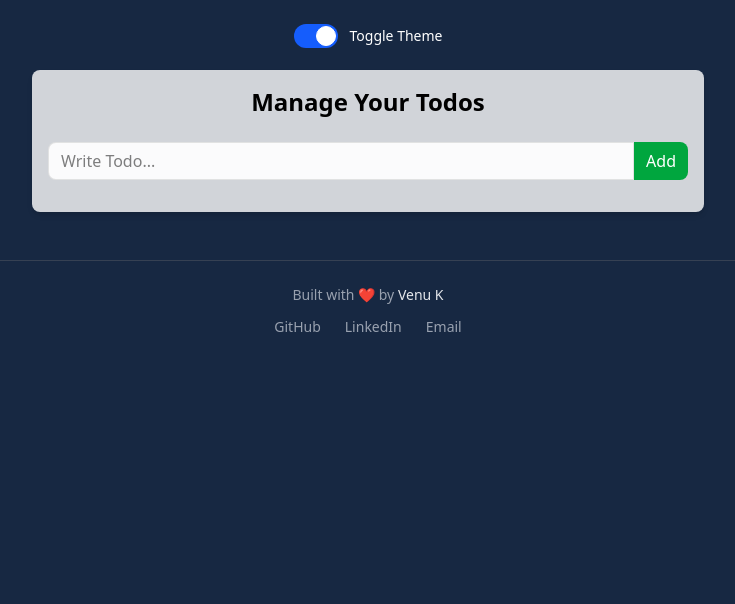
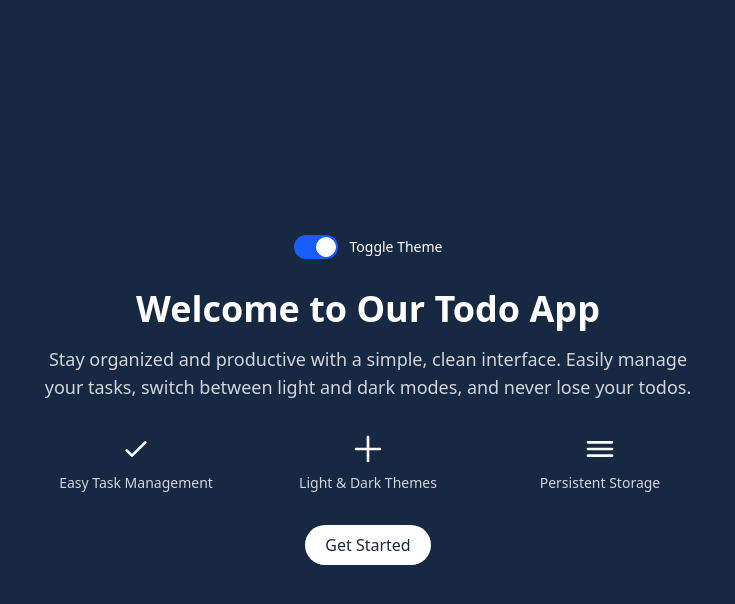
Before and after one commit to notvenu/todo, a React (Vite) app: page / in a window 1280 px wide. Shown: the top 604 px of the page, without its empty margins (272-1007 px from the left). Built offline with nearby package versions, Linux system fonts and the light colour scheme.

Commit message:
Add Landing component and implement landing context for app initialization

```diff
--- a/src/App.jsx
+++ b/src/App.jsx
@@ -3,11 +3,18 @@ import { TodoProvider } from './context'
 import './App.css'
 import TodoForm from './components/TodoForm'
 import TodoItem from './components/TodoItem'
-import { ThemeProvider } from './context/themeContext.js'
+import { ThemeProvider, LandingProvider } from './context'
 import ThemeBtn from './components/ThemeBtn.jsx'
 import Footer from './components/Footer.jsx'
+import Landing from './Landing.jsx'
 
 function App() {
+  const [isStarted, setIsStarted] = useState(false);
+  const start = () => {
+    console.log("start() called");
+    setIsStarted(true);
+  };
+
   const [themeMode, setThemeMode] = useState("dark")
 
   const lightTheme = () => {
@@ -58,8 +65,11 @@ function App() {
 
   return (
     <>
-      <TodoProvider value={{ todos, addTodo, updateTodo, deleteTodo, toggleComplete }}>
-        <ThemeProvider value={{ themeMode, lightTheme, darkTheme }}>
+    <ThemeProvider value={{ themeMode, lightTheme, darkTheme }}>
+    <LandingProvider value={{ isStarted, start }}>
+    {!isStarted ? (<Landing />) : null}
+      {isStarted ? (<TodoProvider value={{ todos, addTodo, updateTodo, deleteTodo, toggleComplete }}>
+
           <div className="bg-white min-h-screen py-6 px-4 flex flex-col items-center dark:bg-[#172842]">
             {/* Theme Button */}
             <div className="mb-4 self-end sm:self-center">
@@ -88,8 +98,10 @@ function App() {
               <Footer/>
             </footer>
           </div>
-        </ThemeProvider>
-      </TodoProvider>
+
+        </TodoProvider>) : null}
+      </LandingProvider>
+      </ThemeProvider>
     </>
   )
 }
--- /dev/null
+++ b/src/Landing.jsx
@@ -0,0 +1,77 @@
+import ThemeBtn from "./components/ThemeBtn.jsx";
+import { useLanding } from "./context/index.js";
+
+export default function Landing() {
+  const { start } = useLanding();
+  const getStarted = () => {
+    console.log("Start called");
+    start();
+  };
+  return (
+    <div className="min-h-screen flex flex-col justify-center items-center px-4 py-8 bg-white dark:bg-[#172842] relative">
+      {/* Theme Button */}
+      <div className="absolute top-4 right-4 sm:static sm:mb-6">
+        <ThemeBtn />
+      </div>
+      <div className="max-w-2xl text-center">
+        {/* Main Heading */}
+        <h1 className="text-3xl sm:text-4xl font-bold mb-4 text-[#172842] dark:text-white">
+          Welcome to Our Todo App
+        </h1>
+
+        {/* Subheading */}
+        <p className="text-base sm:text-lg mb-8 text-gray-700 dark:text-gray-300">
+          Stay organized and productive with a simple, clean interface. Easily manage your tasks, switch between light and dark modes, and never lose your todos.
+        </p>
+
+        {/* Features */}
+        <div className="grid gap-6 sm:grid-cols-3 mb-8">
+          <div className="flex flex-col items-center">
+            <svg
+              xmlns="http://www.w3.org/2000/svg"
+              className="h-8 w-8 mb-2 text-[#172842] dark:text-white"
+              fill="none"
+              viewBox="0 0 24 24"
+              stroke="currentColor"
+              strokeWidth={2}
+            >
+              <path strokeLinecap="round" strokeLinejoin="round" d="M5 13l4 4L19 7" />
+            </svg>
+            <p className="text-sm text-gray-700 dark:text-gray-300">Easy Task Management</p>
+          </div>
+          <div className="flex flex-col items-center">
+            <svg
+              xmlns="http://www.w3.org/2000/svg"
+              className="h-8 w-8 mb-2 text-[#172842] dark:text-white"
+              fill="none"
+              viewBox="0 0 24 24"
+              stroke="currentColor"
+              strokeWidth={2}
+            >
+              <path strokeLinecap="round" strokeLinejoin="round" d="M12 3v18m9-9H3" />
+            </svg>
+            <p className="text-sm text-gray-700 dark:text-gray-300">Light & Dark Themes</p>
+          </div>
+          <div className="flex flex-col items-center">
+            <svg
+              xmlns="http://www.w3.org/2000/svg"
+              className="h-8 w-8 mb-2 text-[#172842] dark:text-white"
+              fill="none"
+              viewBox="0 0 24 24"
+              stroke="currentColor"
+              strokeWidth={2}
+            >
+              <path strokeLinecap="round" strokeLinejoin="round" d="M3 7h18M3 12h18M3 17h18" />
+            </svg>
+            <p className="text-sm text-gray-700 dark:text-gray-300">Persistent Storage</p>
+          </div>
+        </div>
+
+        {/* Get Started Button */}
+        <button className="cursor-pointer rounded-full px-5 py-2 bg-[#172842] text-white dark:bg-white dark:text-[#172842] transition-colors duration-300 hover:bg-opacity-90 dark:hover:bg-gray-100" onClick={getStarted}>
+          Get Started
+        </button>
+      </div>
+    </div>
+  );
+}
--- a/src/components/ThemeBtn.jsx
+++ b/src/components/ThemeBtn.jsx
@@ -1,4 +1,4 @@
-import useTheme from '../context/themeContext.js';
+import { useTheme } from '../context/ThemeContext.js';
 
 export default function ThemeBtn() {
     const {themeMode, lightTheme, darkTheme} = useTheme()
--- /dev/null
+++ b/src/context/LandingContext.js
@@ -0,0 +1,11 @@
+import React, { createContext, useContext, useState } from 'react';
+
+export const landingContext = createContext({
+    isStarted: false,
+    start: () => {}
+});
+export const LandingProvider = landingContext.Provider;
+
+export function useLanding() {
+    return useContext(landingContext);
+}
--- a/src/context/index.js
+++ b/src/context/index.js
@@ -1 +1,3 @@
 export { TodoContext, useTodo, TodoProvider} from "./TodoContext.js"
+export { useLanding, LandingProvider, landingContext } from "./LandingContext.js"
+export { ThemeProvider, useTheme, ThemeContext } from "./ThemeContext.js"
--- a/src/context/themeContext.js
+++ b/src/context/themeContext.js
@@ -8,6 +8,6 @@ export const ThemeContext = createContext({
 
 export const ThemeProvider = ThemeContext.Provider
 
-export default function useTheme() {
+export const useTheme = () => {
     return useContext(ThemeContext)
 }
```
